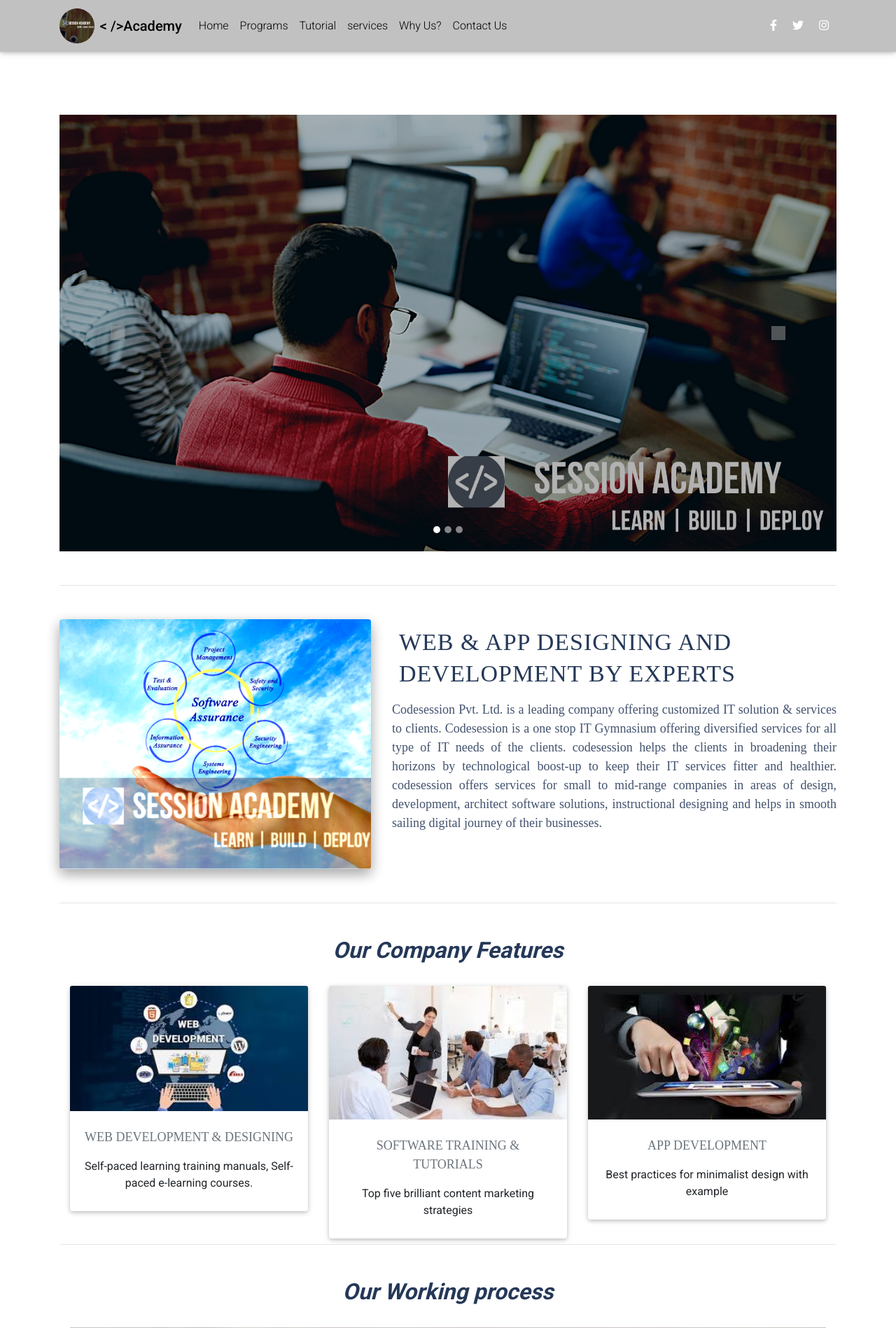
After one commit to CODEr-SaNjU/codeession_project, a Django app: page /services in a window 1280 px wide. The commit adds this page. Shown: the top 1898 px of the page at 70% size. Run offline with Django 3.2, Linux system fonts and the light colour scheme; some libraries are stand-ins or nearby versions; grey boxes are pictures that could not be loaded.

Commit message:
frontend

```diff
--- a/codesession_main/codesession/urls.py
+++ b/codesession_main/codesession/urls.py
@@ -7,4 +7,5 @@ urlpatterns = [
     path('Tutorials',views.Tutorial,name="Tutorial"),
     path('Programs',views.Programs,name="Programs"),
     path('contact',views.contact,name="contact"),
+    path('services',views.service,name="services"),
 ]
--- a/codesession_main/codesession/views.py
+++ b/codesession_main/codesession/views.py
@@ -14,3 +14,6 @@ def Programs(request):
 
 def contact(request):
     return render(request,'html_files/contact.htm')
+
+def service(request):
+    return render(request,"html_files/services.htm")
--- a/codesession_main/templates/html_files/Header.htm
+++ b/codesession_main/templates/html_files/Header.htm
@@ -8,7 +8,7 @@
         </mdb-navbar-brand>
       </mdb-navbar>&nbsp;&nbsp;
       <a class="navbar-brand waves-effect" href="{%url 'home'%}" target="_blank">
-        <strong class="black-text">Codesession Academy<sub style="color: hsl(180, 74%, 82%);">Learn|.Build|.Deployed</sub></strong>
+        <strong class="black-text"> < />Academy</strong>
       </a>
       <button class="navbar-toggler" type="button" data-toggle="collapse" data-target="#navbarSupportedContent" aria-controls="navbarSupportedContent" aria-expanded="false" aria-label="Toggle navigation">
         <span class="navbar-toggler-icon"></span>
@@ -25,7 +25,7 @@
             <a class="nav-link" href="{%url 'Tutorial'%}" style="color: black;">Tutorial</a>
           </li>
           <li class="nav-item">
-            <a class="nav-link" href="#"style="color: black;">services</a>
+            <a class="nav-link" href="{%url 'services'%}"style="color: black;">services</a>
           </li>
           <li class="nav-item">
             <a class="nav-link" href="#" style="color: black;">Why Us?</a>
--- /dev/null
+++ b/codesession_main/templates/html_files/services.htm
@@ -0,0 +1,165 @@
+{% extends "html_files/main.htm" %}
+
+
+{% load static %}
+<link rel="stylesheet" type="text/css" href="{% static 'css/Home.css' %}">
+<link rel="stylesheet" type="text/css" href="/static/css/Home.css">
+<body>
+{% block content %}
+<hr>
+<hr>
+<hr>
+<main class="mt-5 pt-5">
+  <div class="container">
+
+    <!--Section: Jumbotron-->
+    <!--Carousel Wrapper-->
+<div id="carousel-example-2" class="carousel slide carousel-fade" data-ride="carousel">
+  <!--Indicators-->
+  <ol class="carousel-indicators">
+    <li data-target="#carousel-example-2" data-slide-to="0" class="active"></li>
+    <li data-target="#carousel-example-2" data-slide-to="1"></li>
+    <li data-target="#carousel-example-2" data-slide-to="2"></li>
+  </ol>
+  <!--/.Indicators-->
+  <!--Slides-->
+  <div class="carousel-inner" role="listbox">
+    <div class="carousel-item active">
+      <div class="view">
+        <img class="d-block w-100" src="/static/image/banner_1.png"
+          alt="First slide">
+        <div class="mask rgba-black-light"></div>
+      </div>
+      <div class="carousel-caption">
+        <h3 class="h3-responsive"  style="color: #fdfd;"></h3>
+      </div>
+    </div>
+    <div class="carousel-item">
+      <!--Mask color-->
+      <div class="view">
+        <img class="d-block w-100" src="/static/image/banner_2.png"
+          alt="Second slide">
+        <div class="mask rgba-black-strong"></div>
+      </div>
+      <div class="carousel-caption">
+        <h3 class="h3-responsive"></h3>
+      </div>
+    </div>
+    <div class="carousel-item">
+      <!--Mask color-->
+      <div class="view">
+        <img class="d-block w-100" src="/static/image/banner_3.png"
+          alt="Third slide">
+        <div class="mask rgba-black-slight"></div>
+      </div>
+      <div class="carousel-caption">
+        <h3 class="h3-responsive"></h3>
+      </div>
+    </div>
+  </div>
+  <!--/.Slides-->
+  <!--Controls-->
+  <a class="carousel-control-prev" href="#carousel-example-2" role="button" data-slide="prev">
+    <span class="carousel-control-prev-icon" aria-hidden="true"></span>
+    <span class="sr-only">Previous</span>
+  </a>
+  <a class="carousel-control-next" href="#carousel-example-2" role="button" data-slide="next">
+    <span class="carousel-control-next-icon" aria-hidden="true"></span>
+    <span class="sr-only">Next</span>
+  </a>
+</div>
+    <hr class="my-5">
+    <div class="row">
+      <!-- Grid column -->
+      <div class="col-lg-5">
+          <!-- Featured image -->
+          <div class="view overlay rounded z-depth-2 mb-lg-0 mb-4">
+              <img class="img-fluid" src="/static/image/web_banner.png" alt="Sample image">
+              <a><div class="mask rgba-white-slight"></div></a>
+            </div>
+        </div>
+        <div class="col-lg-7">
+            <h2 class="font-weight-bold mb-3" style="font: 600 34px/45px Charlie Display;color: #253858;text-transform: none;letter-spacing: 1px;margin: 10px 10px 37px;"><strong>WEB & APP DESIGNING AND DEVELOPMENT BY EXPERTS</strong></h2>
+            <!-- Excerpt -->
+            <p style="font: 400 18px/27px charlie display;color: #42526E; text-align:justify;"> Codesession Pvt. Ltd. is a leading company offering customized IT solution & services to clients. Codesession is a one stop IT Gymnasium offering diversified services for all type of IT needs of the clients. codesession helps the clients in broadening their horizons by technological boost-up to keep their IT services fitter and healthier. codesession offers services for small to mid-range companies in areas of design, development, architect software solutions, instructional designing and helps in smooth sailing digital journey of their businesses.</p>
+      </div>
+    </div>
+    <hr class="my-5">
+    <div class="container mt-5">
+      <!--Section: Content-->
+      <section class="text-center">
+        <!-- Section heading -->
+        <h3 class="text-center font-weight-bold mb-4 pb-2" style="color:#253858; font-style:italic; font-size:xx-large;">Our Company Features</h3>
+        <!-- Grid row -->
+        <div class="row">
+          <!-- Grid column -->
+          <div class="col-lg-4 col-md-12 mb-lg-0 mb-4">
+            <!-- Card -->
+            <div class="card hoverable">
+              <!-- Card image -->
+              <img class="card-img-top" src="/static/image/web_Dev.jpeg" alt="Card image cap">
+              <!-- Card content -->
+              <div class="card-body">
+                <!-- Title -->
+                <p class="card-title text-muted text-uppercase font-small mt-1 mb-3" style="color:#253858;font: 400 18px/27px charlie display;">WEB DEVELOPMENT & designing</p>
+                <!-- Text -->
+                <p class="mb-2">Self-paced learning training manuals, Self-paced e-learning courses.</p>
+              </div>
+            </div>
+            <!-- Card -->
+          </div>
+          <!-- Grid column -->
+          <!-- Grid column -->
+          <div class="col-lg-4 col-md-6 mb-md-0 mb-4">
+            <!-- Card -->
+            <div class="card hoverable">
+              <!-- Card image -->
+              <img class="card-img-top" src="/static/image/training.jpeg" alt="Card image cap">
+              <!-- Card content -->
+              <div class="card-body">
+                <!-- Title -->
+                <p class="card-title text-muted text-uppercase font-small mt-1 mb-3" style="color:#253858;font: 400 18px/27px charlie display;">Software Training & Tutorials</p>
+                <!-- Text -->
+                <p class="mb-2">Top five brilliant content marketing strategies</p>
+              </div>
+            </div>
+            <!-- Card -->
+          </div>
+          <!-- Grid column -->
+          <!-- Grid column -->
+          <div class="col-lg-4 col-md-6 mb-0">
+            <!-- Card -->
+            <div class="card hoverable">
+              <!-- Card image -->
+              <img class="card-img-top" src="/static/image/app_dev.jpeg" alt="Card image cap">
+              <!-- Card content -->
+              <div class="card-body">
+                <!-- Title -->
+                <p class="card-title text-muted text-uppercase font-small mt-1 mb-3" style="color:#253858;font: 400 18px/27px charlie display;">App DEVELOPMENT</p>
+                <!-- Text -->
+                <p class="mb-2">Best practices for minimalist design with example</p>
+              </div>
+            </div>
+            <!-- Card -->
+          </div>
+          <!-- Grid column -->
+        </div>
+        <!-- Grid row -->
+      </section>
+      <!--Section: Content-->
+    </div>
+    <hr class="my-2">
+    <div class="container mt-5">
+      <section class="text-center">
+        <h3 class="text-center font-weight-bold mb-4 pb-2" style="color:#253858; font-style:italic; font-size:xx-large;">Our Working process</h3>
+      </section>
+      <img src="/static/image/process.png" class="img-fluid" alt="Responsive image">
+    </div>
+{% endblock %}
+</body>
+
+
+
+
+
+<script></script>
```
Also changed, not shown: codesession_main/static/css/Home.css (+17 -0 lines), codesession_main/templates/html_files/Home.htm (+5 -6 lines), codesession_main/templates/html_files/sem1_1year.htm (added, +103 -0 lines), codesession_main/static/image/app_dev.jpeg (added), codesession_main/static/image/process.png (added), codesession_main/static/image/training.jpeg (added), codesession_main/static/image/web_Dev.jpeg (added), codesession_main/static/image/web_banner.png (added).
